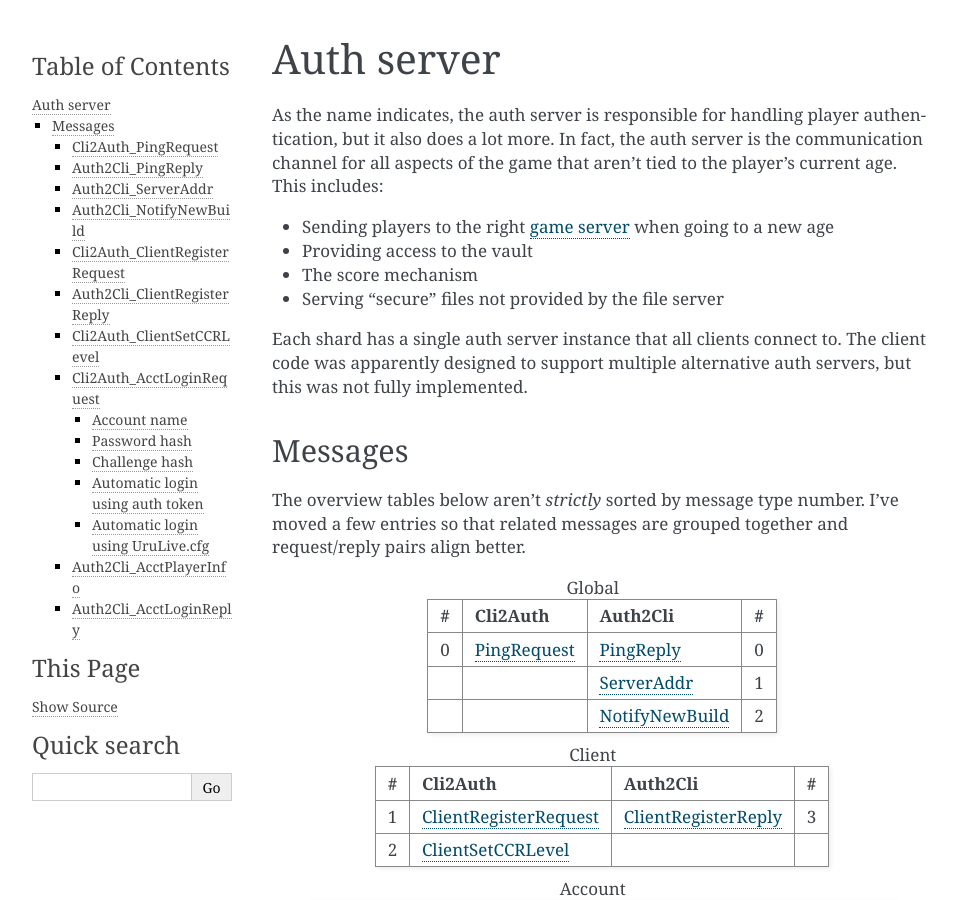
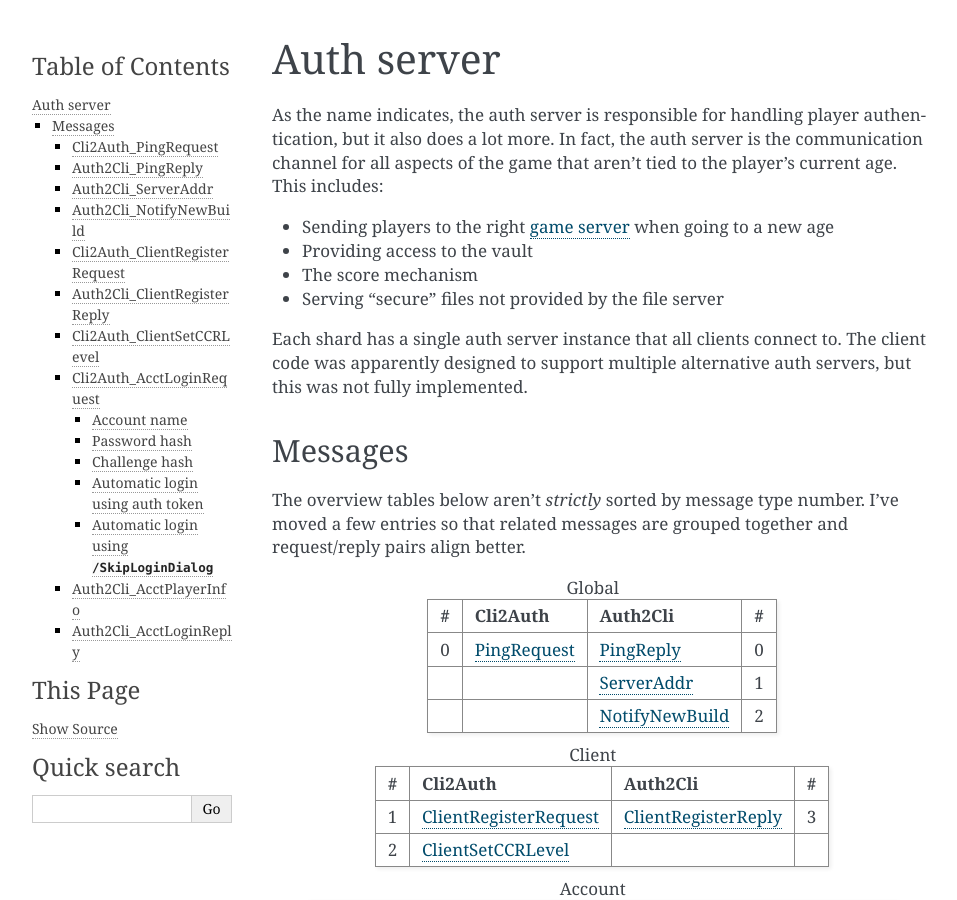
Before and after one commit to dgelessus/NAGUS, a Sphinx documentation site: the page built from docs/uru/auth_server.rst, in a window 1280 px wide and 900 px high. Shown: the whole window, without its empty margins (148-1105 px from the left). Built offline with Sphinx 7.4.7, drawn with Linux system fonts in a browser that asks for light colours; some of the changed text lies outside the part shown.

Commit message:
Fix section title

```diff
--- a/docs/uru/auth_server.rst
+++ b/docs/uru/auth_server.rst
@@ -436,8 +436,8 @@ MOSS and DIRTSAND don't support token-based logins
 and H'uru clients no longer allow passing one on the command line,
 so no fan shard uses it either.
 
-Automatic login using UruLive.cfg
-'''''''''''''''''''''''''''''''''
+Automatic login using :option:`/SkipLoginDialog`
+''''''''''''''''''''''''''''''''''''''''''''''''
 
 :ref:`Internal clients <internal_external_client>` support another method for automatic login,
 enabled using the following command-line option:
```
